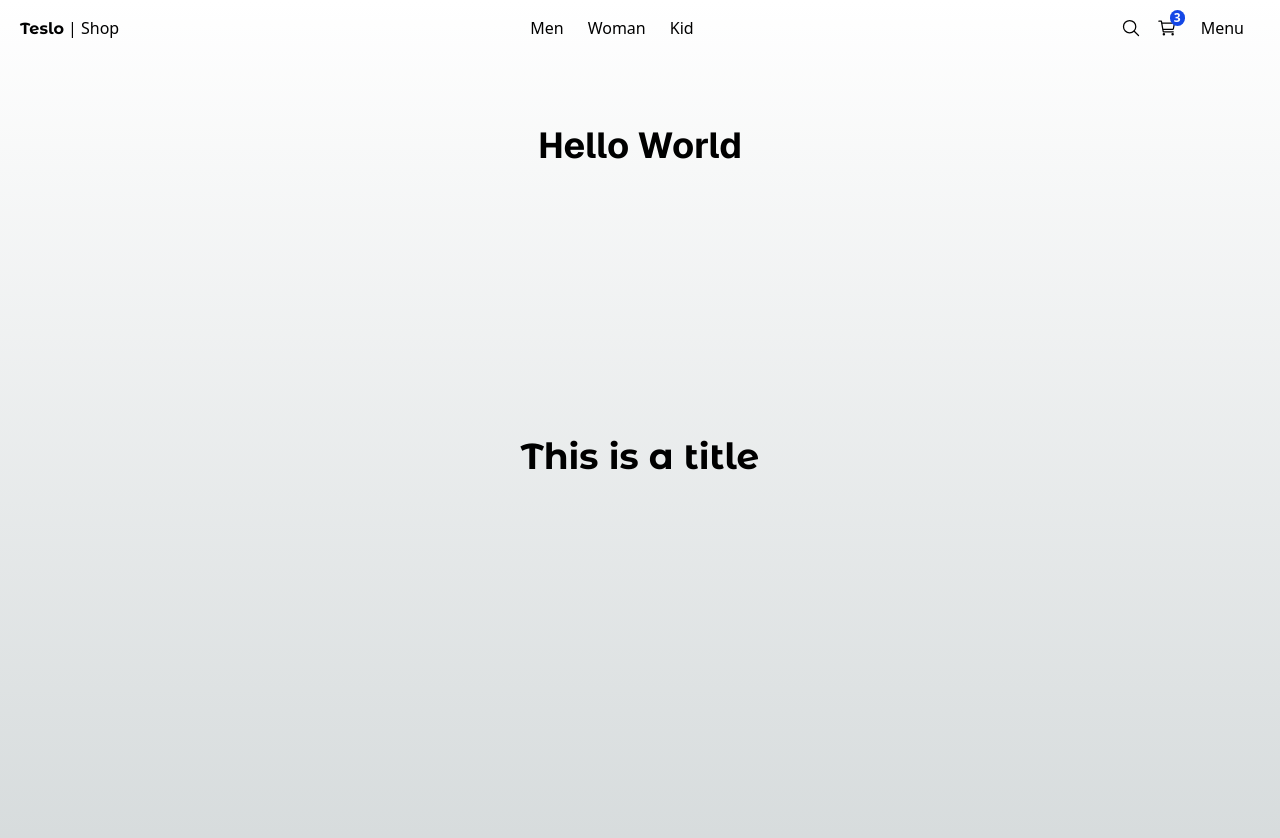
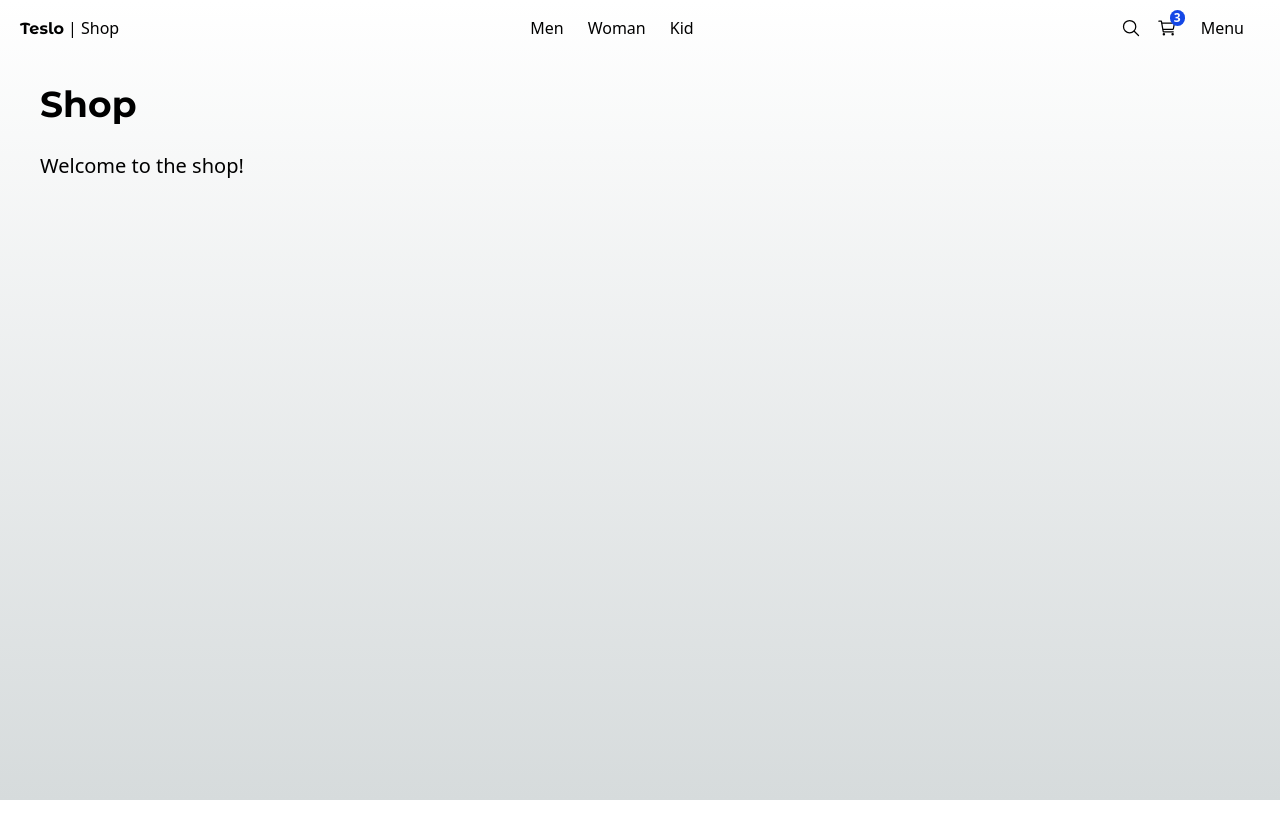
Before and after one commit to JuanCruzMedina/teslo-shop, a Next.js app: page / in a window 1280 px wide. Shown: the top 838 px of the page. After the commit the page ends 800 px from the top, so only its background shows below. Built offline with nearby package versions, Linux system fonts and the light colour scheme.

Commit message:
feat: create title component

```diff
--- a/src/app/(shop)/layout.tsx
+++ b/src/app/(shop)/layout.tsx
@@ -8,7 +8,7 @@
   return (
     <div className="min-h-screen">
       <TopMenu />
-      {children}
+      <div className="px-0 sm:px-10">{children}</div>
     </div>
   );
 }
--- a/src/app/(shop)/page.tsx
+++ b/src/app/(shop)/page.tsx
@@ -1,12 +1,9 @@
-import { titleFont } from "@/config/fonts";
+import { Title } from "@/components/ui/title/Title";
 
 export default function Home() {
   return (
-    <div className="grid grid-rows-[20px_1fr_20px] items-center justify-items-center min-h-screen p-8 pb-20 gap-16 sm:p-20 font-[family-name:var(--font-geist-sans)]">
-      <h1 className="text-4xl font-bold">Hello World</h1>
-      <p className={`${titleFont.className} text-4xl font-bold`}>
-        This is a title
-      </p>
+    <div>
+      <Title title={"Shop"} subtitle={"Welcome to the shop!"}></Title>
     </div>
   );
 }
--- /dev/null
+++ b/src/components/ui/title/Title.tsx
@@ -0,0 +1,20 @@
+import { titleFont } from "@/config/fonts";
+
+interface TitleProps {
+  title: string;
+  subtitle?: string;
+  className?: string;
+}
+
+export const Title = ({ title, subtitle, className }: TitleProps) => {
+  return (
+    <div className={`${className} mt-3`}>
+      <h1
+        className={`${titleFont.className} antialiased text-4xl font-semibold my-7`}
+      >
+        {title}
+      </h1>
+      {subtitle && <h3 className="text-xl mb-5">{subtitle}</h3>}
+    </div>
+  );
+};
```
